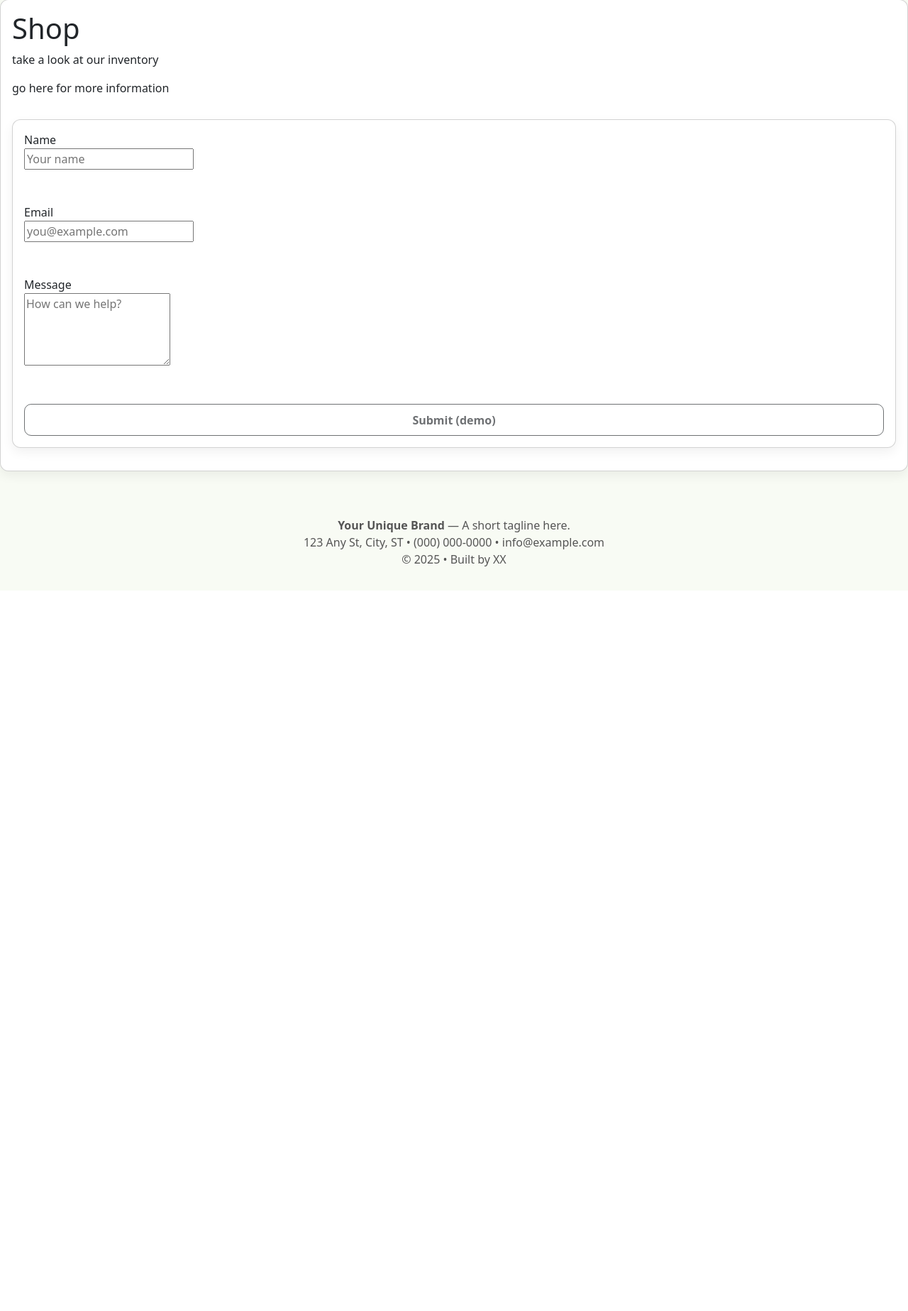
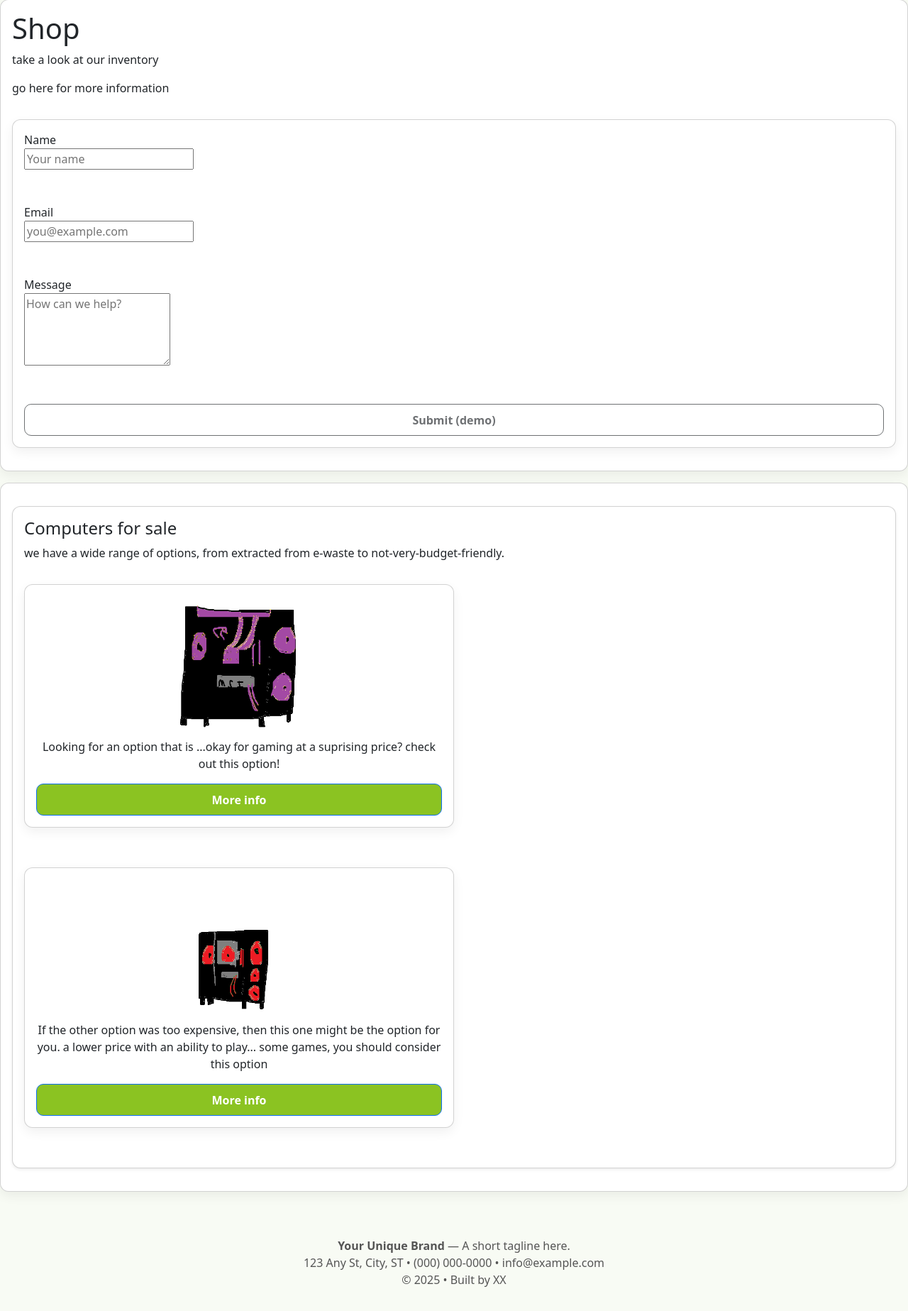
Before and after one commit to GRDSaltyGuy/real-nodejs-project-thing, a Node server app: page /shop in a window 1280 px wide. Shown: the part 17-1864 px from the top of the page at 71% size. Before the commit the page ends 815 px from the top, so only its background shows below. Run offline with Node 20, Linux system fonts and the light colour scheme.

Commit message:
made some changes to the shop pages and stuff

```diff
--- a/NodeJSProject/public/css/styles.css
+++ b/NodeJSProject/public/css/styles.css
@@ -22,7 +22,11 @@
   min-height: 180px;   /* fallback for very small screens */
   overflow: hidden;
 }
-
+.centerMyImage {
+    display: block;
+    margin-left: auto;
+    margin-right: auto;
+}
 
 /* center any content inside the banner */
 .header1 .header-content {
--- a/NodeJSProject/views/pages/service.ejs
+++ b/NodeJSProject/views/pages/service.ejs
@@ -1,7 +1,7 @@
 <%- include('../partials/head') %>
 <div class="container">
   <div class="card" id="servicecard" style = "color:blue;">
-    <h1>so... you want us to attempt to repair your laptop</h1>
+    <h1>so... you want us to attempt to repair your device</h1>
     <br>
     <ul>
       <li>Diagnostic: $20c/li>
--- a/NodeJSProject/views/pages/shop.ejs
+++ b/NodeJSProject/views/pages/shop.ejs
@@ -13,4 +13,30 @@
     <button class="btn" type="submit" disabled>Submit (demo)</button>
   </form>
 </div>
+<div class= "card" id="shopCard1">
+  <div class="card h-100 shadow-sm">
+    <h4 class="card-title">Computers for sale</h4>
+    <p class="card-text">we have a wide range of options, from extracted from e-waste to not-very-budget-friendly.</p>
+    <!--Option 1-->
+    <div class="col-md-6 mb-4">
+      <div class="card text-center" id="shop1">
+        <img class="centerMyImage" src="/images_folder/purplepc1.png" alt="purple pc 1" height="200px" width="200px">
+        <p class="card-text">Looking for an option that is ...okay for gaming at a suprising price? check out this option!</p>
+        <a href="/option_1" class="btn btn-primary">More info</a>
+      </div>
+    </div>
+    <!--option 1 end-->
+    <!--Option 2-->
+    <div class="col-md-6 mb-4">
+      <div class="card text-center" id="shop2">
+        <img class="centerMyImage" src="/images_folder/redpc2.png" alt="redpc2" height="200px" width="200px">
+        <p class="card-text">If the other option was too expensive, then this one might be the option for you. a lower price with an
+          ability to play... some games, you should consider this option
+        </p>
+        <a href="/option_2" class="btn btn-primary">More info</a>
+      </div>
+    </div>
+    <!--option 2 end-->
+  </div>
+</div>
 <%- include('../partials/foot') %>
```
